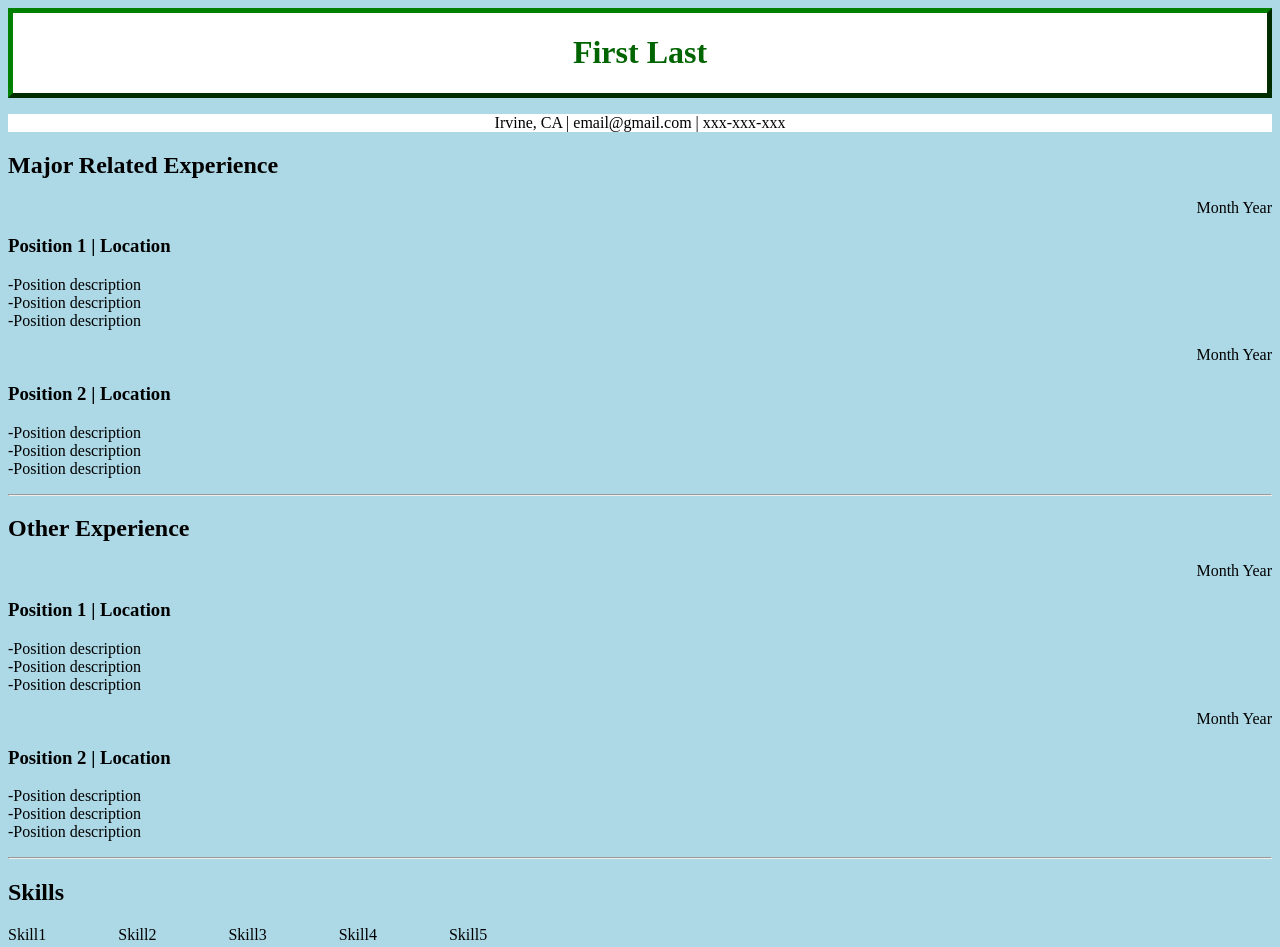
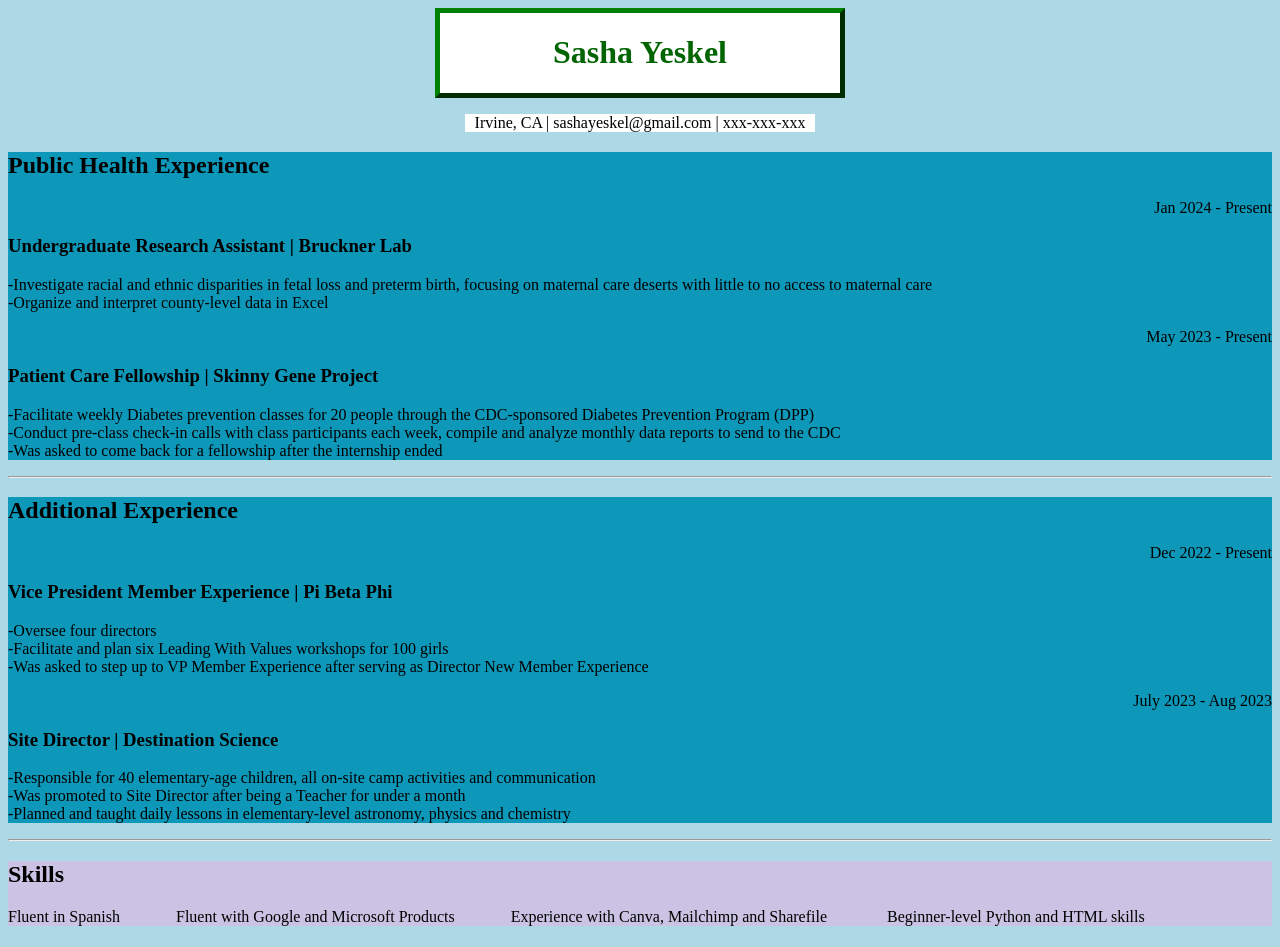
Before and after one commit to syeskel/ResumeUpdate, a plain HTML site: page index.html in a window 1280 px wide. Drawn offline with Linux system fonts and the light colour scheme.

Commit message:
Update index.html

```diff
--- a/index.html
+++ b/index.html
@@ -8,41 +8,50 @@
 body {background-color: lightblue}
 h1 {color: darkgreen}
 .nameDiv {
+   width: 400px;
+  margin: auto;
   border: 5px outset green;
   background-color: white;
   text-align: center;
   }
 
 .infoDiv {
-  border: green;
+  width: 350px;
+  margin: auto;
   background-color: white;
   text-align: center;
   }
 </style>
 
 <div class="nameDiv">
-<h1><center>First Last</h1>
+<h1><center>Sasha Yeskel</h1>
 </div>
 <div class="infoDiv">
-<p><center>Irvine, CA | email@gmail.com | xxx-xxx-xxx</center></p></div>
-<h2>Major Related Experience</h2>
-<p align=right> Month Year</p align=right>
-<h3><b>Position 1 | Location</b> </h3>
-<p>-Position description<br>-Position description<br>-Position description</p>
-<p align=right> Month Year</p align=right>
-<h3><b>Position 2 | Location</b> </h3>
-<p>-Position description<br>-Position description<br>-Position description</p>
+<p><center>Irvine, CA | sashayeskel@gmail.com | xxx-xxx-xxx</center></p></div>
+<div style="background-color:#0D98BA;">
+<h2>Public Health Experience</h2>
+<p align=right> Jan 2024 - Present</p align=right>
+<h3><b>Undergraduate Research Assistant | Bruckner Lab</b> </h3>
+<p>-Investigate racial and ethnic disparities in fetal loss and preterm birth, focusing on maternal care deserts with little to no access to maternal care<br>-Organize and interpret county-level data in Excel</p>
+<p align=right> May 2023 - Present</p align=right>
+<h3><b>Patient Care Fellowship | Skinny Gene Project</b> </h3>
+<p>-Facilitate weekly Diabetes prevention classes for 20 people through the CDC-sponsored Diabetes Prevention Program (DPP)<br>-Conduct pre-class check-in calls with class participants each week, compile and analyze monthly data reports to send to the CDC<br>-Was asked to come back for a fellowship after the internship ended</p>
+</div>
 <hr>
-<h2>Other Experience</h2>
-<p align=right> Month Year</p align=right>
-<h3><b>Position 1 | Location</b> </h3>
-<p>-Position description<br>-Position description<br>-Position description</p>
-<p align=right> Month Year</p align=right>
-<h3><b>Position 2 | Location</b> </h3>
-<p>-Position description<br>-Position description<br>-Position description</p>
+<div style="background-color:#0D98BA;">
+<h2>Additional Experience</h2>
+<p align=right> Dec 2022 - Present</p align=right>
+<h3><b>Vice President Member Experience | Pi Beta Phi</b> </h3>
+<p>-Oversee four directors<br>-Facilitate and plan six Leading With Values workshops for 100 girls<br>-Was asked to step up to VP Member Experience after serving as Director New Member Experience</p>
+<p align=right> July 2023 - Aug 2023</p align=right>
+<h3><b>Site Director | Destination Science</b> </h3>
+<p>-Responsible for 40 elementary-age children, all on-site camp activities and communication<br>-Was promoted to Site Director after being a Teacher for under a month<br>-Planned and taught daily lessons in elementary-level astronomy, physics and chemistry</p>
+</div>
 <hr>
+<div style="background-color:#CBC3E3;">
 <h2>Skills</h2>
-<p>Skill1&nbsp;&nbsp;&nbsp;&nbsp;&nbsp;&nbsp;&nbsp;&nbsp;&nbsp;&nbsp;&nbsp;&nbsp;&nbsp;&nbsp;&nbsp;&nbsp;&nbsp;&nbsp;Skill2&nbsp;&nbsp;&nbsp;&nbsp;&nbsp;&nbsp;&nbsp;&nbsp;&nbsp;&nbsp;&nbsp;&nbsp;&nbsp;&nbsp;&nbsp;&nbsp;&nbsp;&nbsp;Skill3&nbsp;&nbsp;&nbsp;&nbsp;&nbsp;&nbsp;&nbsp;&nbsp;&nbsp;&nbsp;&nbsp;&nbsp;&nbsp;&nbsp;&nbsp;&nbsp;&nbsp;&nbsp;Skill4&nbsp;&nbsp;&nbsp;&nbsp;&nbsp;&nbsp;&nbsp;&nbsp;&nbsp;&nbsp;&nbsp;&nbsp;&nbsp;&nbsp;&nbsp;&nbsp;&nbsp;&nbsp;Skill5</p>
+<p>Fluent in Spanish&nbsp;&nbsp;&nbsp;&nbsp;&nbsp;&nbsp;&nbsp;&nbsp;&nbsp;&nbsp;&nbsp;&nbsp;&nbsp;&nbsp;Fluent with Google and Microsoft Products&nbsp;&nbsp;&nbsp;&nbsp;&nbsp;&nbsp;&nbsp;&nbsp;&nbsp;&nbsp;&nbsp;&nbsp;&nbsp;&nbsp;Experience with Canva, Mailchimp and Sharefile&nbsp;&nbsp;&nbsp;&nbsp;&nbsp;&nbsp;&nbsp;&nbsp;&nbsp;&nbsp;&nbsp;&nbsp;&nbsp;&nbsp; Beginner-level Python and HTML skills</p>
+</div>
 
 </body>
 </html>
```
